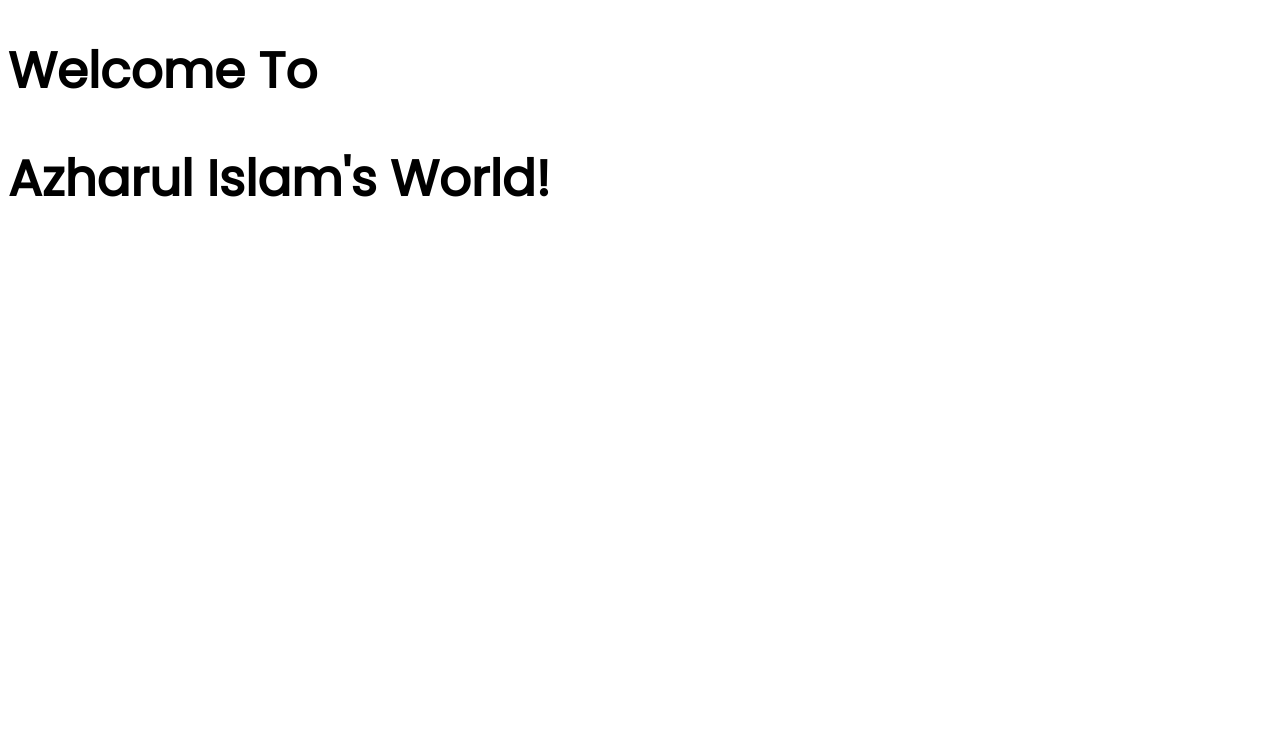
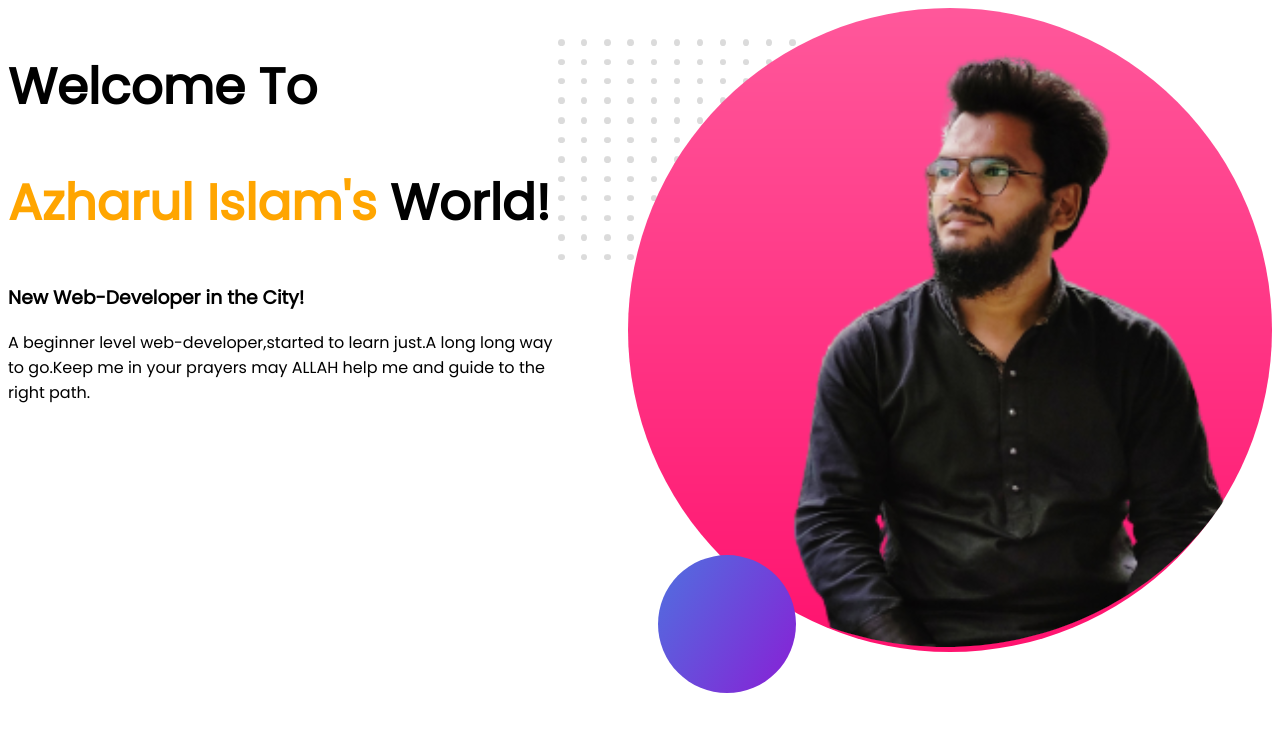
Before and after one commit to Azharul-Islam-Nahid/developer-portfolio, a plain HTML site: page index.html in a window 1280 px wide. Drawn offline with Linux system fonts and the light colour scheme.

Commit message:
added flex

```diff
--- a/index.html
+++ b/index.html
@@ -1,5 +1,6 @@
 <!DOCTYPE html>
 <html lang="en">
+
 <head>
     <meta charset="UTF-8">
     <meta http-equiv="X-UA-Compatible" content="IE=edge">
@@ -10,8 +11,19 @@
     <link href="https://fonts.googleapis.com/css2?family=Poppins&display=swap" rel="stylesheet">
     <link rel="stylesheet" href="style.css">
 </head>
+
 <body>
-    <h1>Welcome To </h1>
-    <h1>Azharul Islam's World!</h1>
+    <section>
+        <div>
+            <h1>Welcome To </h1>
+            <h1><span class="orange-color">Azharul Islam's</span> World!</h1>
+            <h3>New Web-Developer in the City! </h3>
+            <p>A beginner level web-developer,started to learn just.A long long way to go.Keep me in your prayers may
+                ALLAH
+                help me and guide to the right path.</p>
+        </div>
+        <div><img src="images/my-bgazhar.png" alt=""></div>
+    </section>
 </body>
+
 </html>
--- a/style.css
+++ b/style.css
@@ -1,6 +1,15 @@
-body{
+body {
     font-family: 'Poppins', sans-serif;
 }
-h1{
+
+h1 {
     font-size: 50px;
 }
+
+.orange-color {
+    color: orange;
+}
+
+section {
+    display: flex;
+}
```
